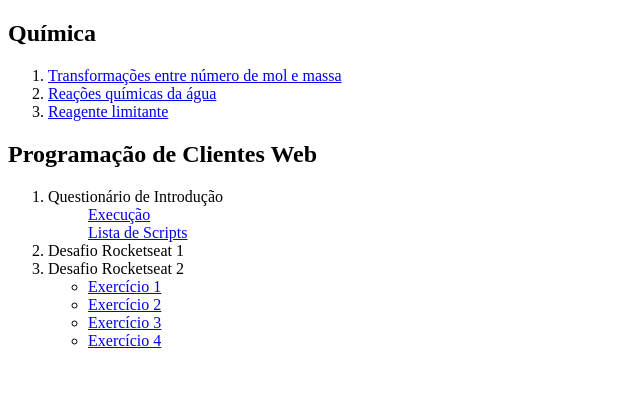
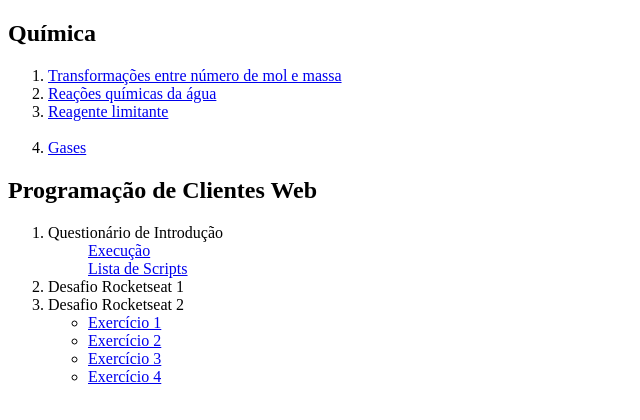
Before and after one commit to dgneves/dgneves.github.io, a plain HTML site: page index.html in a window 1280 px wide. Shown: the whole page, without its empty margins (0-640 px from the left). Drawn offline with Linux system fonts and the light colour scheme.

Commit message:
Update index.html

```diff
--- a/index.html
+++ b/index.html
@@ -9,7 +9,9 @@
 	<ol>
 		<li><a href="./quimica/quimica1.html">Transformações entre número de mol e massa</a></li>
 		<li><a href="./quimica/quimica2.html">Reações químicas da água</a></li>
-		<li><a href="./quimica/quimica3.html">Reagente limitante</a></li>
+		<li><a href="./quimica/quimica3.html">Reagente limitante</a></li><br>
+
+		<li><a href="./gases/gases.html">Gases</a></li>
 	</ol>
 	<h2>Programação de Clientes Web</h2>
 	<ol>
```
